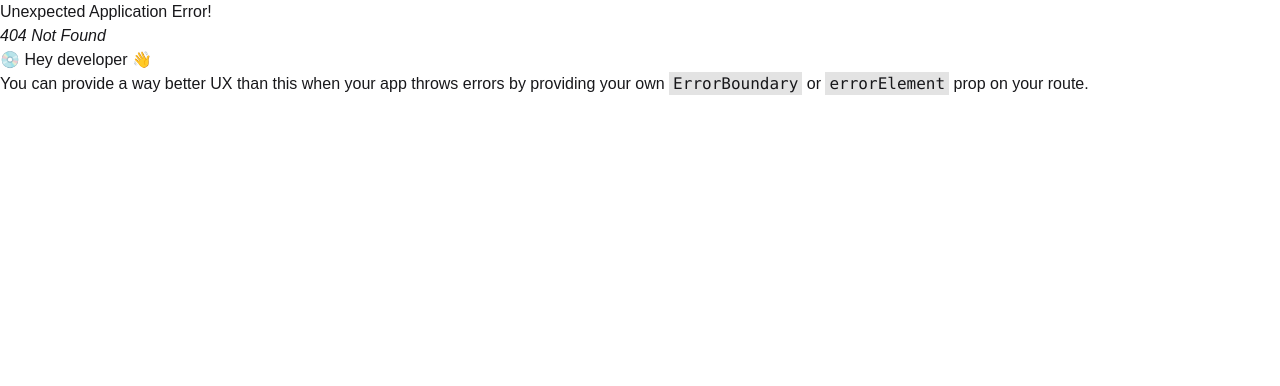
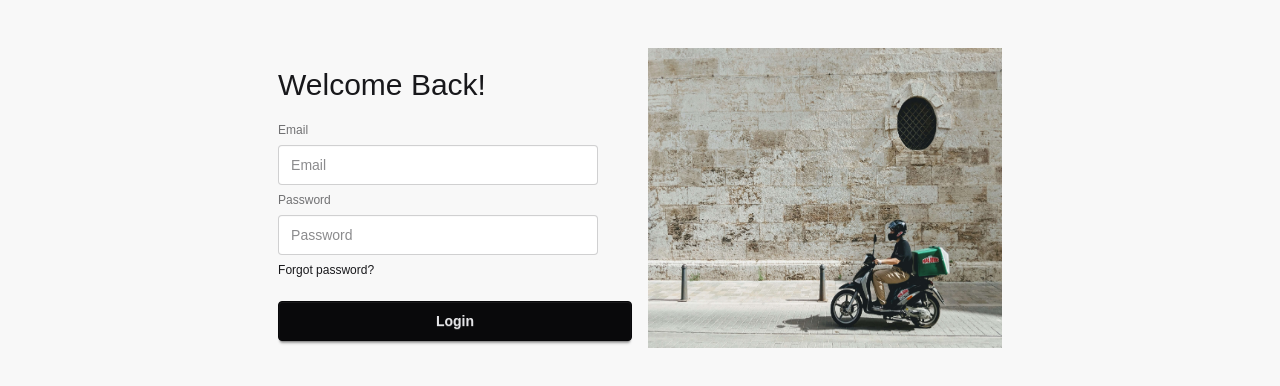
Before and after one commit to mustafijul/TrustedCargo, a React (Vite) app: page /register in a window 1280 px wide. Before the commit this address had no page. Shown: the top 386 px of the page. Built offline with nearby package versions, Linux system fonts and the light colour scheme.

Commit message:
Login and signup page created

```diff
--- a/package.json
+++ b/package.json
@@ -15,6 +15,7 @@
     "react": "^19.2.0",
     "react-dom": "^19.2.0",
     "react-fast-marquee": "^1.6.5",
+    "react-hook-form": "^7.66.1",
     "react-responsive-carousel": "^3.2.23",
     "react-router": "^7.9.6",
     "tailwindcss": "^4.1.17"
--- a/src/components/Banner.jsx
+++ b/src/components/Banner.jsx
@@ -1,7 +1,6 @@
 import React from "react";
 import { Carousel } from "react-responsive-carousel";
 import "react-responsive-carousel/lib/styles/carousel.min.css";
-
 import banner1 from "../assets/banner/banner1.jpg";
 import banner2 from "../assets/banner/banner2.jpg";
 import banner3 from "../assets/banner/banner3.jpg";
@@ -64,8 +63,8 @@ export default function Banner() {
 
           <div className="hero-overlay"></div>
           <div className="hero-content text-neutral-content text-center">
-            <div className="max-w-md">
-              <h1 className="mb-5 text-5xl font-bold">Delivary in 30 minutes at your doorstep</h1>
+            <div className="max-w-lg">
+              <h1 className="mb-5 text-5xl font-bold">Delivery in 30 minutes at your doorstep</h1>
               <button className="btn btn-primary">Get Started</button>
             </div>
           </div>
--- /dev/null
+++ b/src/layout/AuthLayout.jsx
@@ -0,0 +1,19 @@
+import React from "react";
+import delivery from "../assets/login_delivery.jpg";
+import { Outlet } from "react-router";
+export default function AuthLayout() {
+  return (
+    <div>
+      <div className="hero bg-base-200">
+        <div className="p-12 hero-content flex-col lg:flex-row-reverse">
+          <div className="flex-1">
+            <img className="h-[300px] w-[500px]" src={delivery} />
+          </div>
+          <div className="flex-1">
+            <Outlet></Outlet>
+          </div>
+        </div>
+      </div>
+    </div>
+  );
+}
--- /dev/null
+++ b/src/pages/Authentication/Login.jsx
@@ -0,0 +1,34 @@
+import React from "react";
+import { useForm } from "react-hook-form";
+
+export default function Login() {
+    const {register, watch, formState: { errors }, handleSubmit} = useForm()
+    const onSubmit = data =>{
+        console.log(data);
+
+    }
+
+
+  return (
+    <form onSubmit={handleSubmit(onSubmit)}>
+      <fieldset className="fieldset">
+        <h1 className="text-3xl py-3">Welcome Back!</h1>
+        <label className="label">Email</label>
+        <input type="email" {...register('email', {required: true})} className="input" placeholder="Email" />
+    {errors.email?.type === "required" && <p className="text-red-500">Email field is required</p>}
+
+        <label className="label">Password</label>
+        <input type="password" {...register('password', {required: true, minLength: 6})} className="input" placeholder="Password" />
+
+        {errors.password?.type === "required" && <p className="text-red-500">Password is required</p>}
+        {errors.password?.type === "minLength" && <p className="text-red-500">password must be 6 char long</p>}
+        <div>
+          <a className="link link-hover">Forgot password?</a>
+        </div>
+
+        <button className="btn btn-neutral mt-4">Login</button>
+
+      </fieldset>
+    </form>
+  );
+}
--- /dev/null
+++ b/src/pages/Authentication/Register.jsx
@@ -0,0 +1,55 @@
+import React from 'react'
+import { useForm } from 'react-hook-form'
+
+export default function Register() {
+  const { register, handleSubmit, formState: { errors } } = useForm()
+
+  const onSubmit = (data) => {
+    console.log(data)
+    // Handle form submission here
+  }
+
+  return (
+    <div>
+      <form onSubmit={handleSubmit(onSubmit)}>
+        <fieldset className="fieldset">
+          <h1 className="text-3xl py-3">Welcome Back!</h1>
+
+          <label className="label">Email</label>
+          <input
+            type="email"
+            {...register('email', { required: true })}
+            className="input"
+            placeholder="Email"
+          />
+          {errors.email?.type === "required" && (
+            <p className="text-red-500">Email field is required</p>
+          )}
+
+          <label className="label">Password</label>
+          <input
+            type="password"
+            {...register('password', { required: true, minLength: 6 })}
+            className="input"
+            placeholder="Password"
+          />
+
+          {errors.password?.type === "required" && (
+            <p className="text-red-500">Password is required</p>
+          )}
+          {errors.password?.type === "minLength" && (
+            <p className="text-red-500">Password must be 6 characters long</p>
+          )}
+
+          <div>
+            <a className="link link-hover">Forgot password?</a>
+          </div>
+
+          <button type="submit" className="btn btn-neutral mt-4">
+            Login
+          </button>
+        </fieldset>
+      </form>
+    </div>
+  )
+}
--- a/src/router/Router.jsx
+++ b/src/router/Router.jsx
@@ -1,6 +1,10 @@
 import { createBrowserRouter } from "react-router";
 import Rootlayout from "../layout/Rootlayout";
 import Home from "../pages/Home";
+import AuthLayout from "../layout/AuthLayout";
+import { Component } from "react";
+import Login from "../pages/Authentication/Login";
+import Register from "../pages/Authentication/Register";
 
 export const router = createBrowserRouter([
   {
@@ -13,4 +17,18 @@ export const router = createBrowserRouter([
       },
     ],
   },
+  {
+    path: "/",
+    Component: AuthLayout,
+    children: [
+      {
+        path: '/login',
+        Component: Login
+      },
+      {
+        path: '/register',
+        Component: Register
+      }
+    ]
+  }
 ]);
```
Also changed, not shown: src/assets/login_delivery.jpg (added), 1 other file (tests, documents, lock files or other folders).
